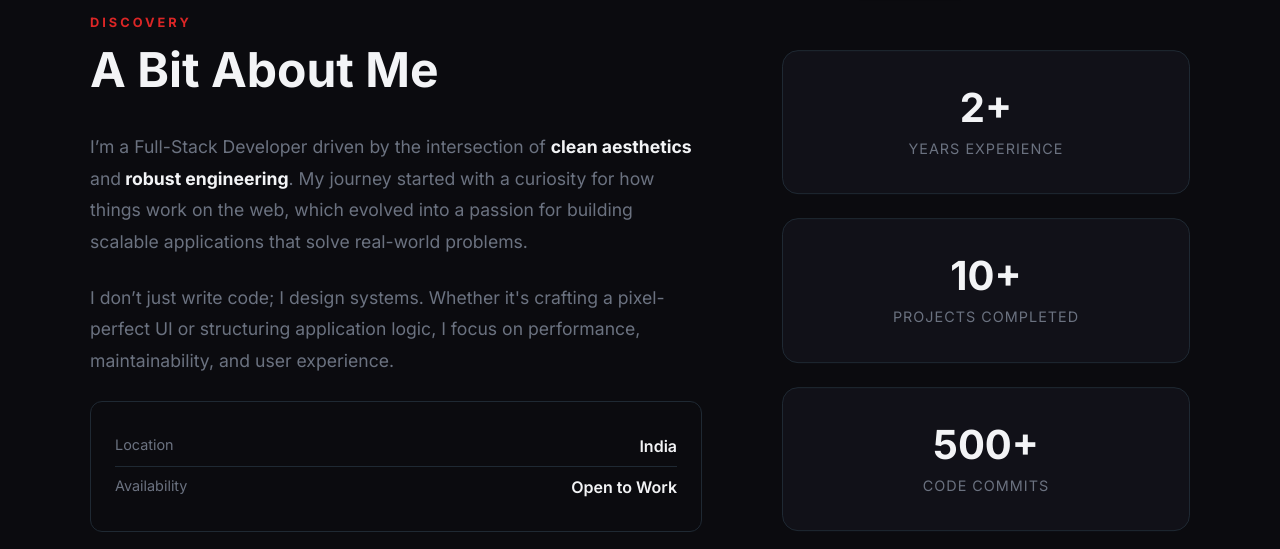
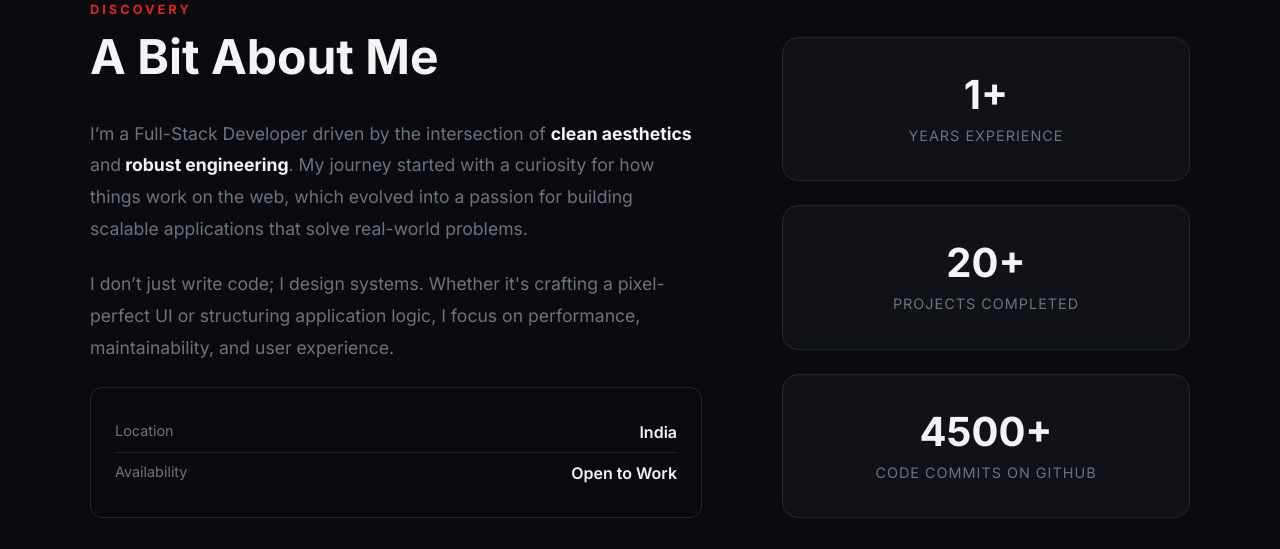
Before and after one commit to Santhosh-Kumar-2004/santhosh.dev-portfolio-site, a React (Vite) app: page / in a window 1280 px wide. Shown: the part 845-1394 px from the top of the page. Built offline with nearby package versions, Linux system fonts and the light colour scheme.

Commit message:
Updated some of the file css

```diff
--- a/src/App.jsx
+++ b/src/App.jsx
@@ -15,7 +15,7 @@ function App() {
       <Background />
       <DraggableID />
       <ScrollProgress />
-      <CustomCursor />
+      {/* <CustomCursor /> */}
 
 
       <Navbar />
--- a/src/components/About.jsx
+++ b/src/components/About.jsx
@@ -17,9 +17,9 @@ export default function About() {
     if (!isInView) return;
 
     const targets = {
-      experience: 2,
-      projects: 10,
-      commits: 500, // 🔥 Big personal metric
+      experience: 1,
+      projects: 20,
+      commits: 4500, // 🔥 Big personal metric
     };
 
     const duration = 1500;
@@ -108,7 +108,7 @@ export default function About() {
 
             <div className="stat-card">
               <h3>{counts.commits}+</h3>
-              <p>Code Commits</p>
+              <p>Code Commits on GitHub</p>
             </div>
           </div>
 
--- a/src/styles/CustomCursor.css
+++ b/src/styles/CustomCursor.css
@@ -1,7 +1,7 @@
 /* Hide default cursor */
-html, body, * {
+/* html, body, * {
   cursor: none !important;
-}
+} */
 
 .custom-cursor-wrapper {
   position: fixed;
@@ -76,7 +76,7 @@ html, body, * {
   .custom-cursor-wrapper {
     display: none;
   }
-  html, body, * {
+  /* html, body, * {
     cursor: auto !important;
-  }
+  } */
 }
--- a/src/styles/Hero.css
+++ b/src/styles/Hero.css
@@ -1,10 +1,11 @@
 .hero-section {
-  min-height: 95vh;
+  min-height: 65vh;
   display: flex;
   align-items: center;
   position: relative;
   overflow: hidden;
   /* padding-top: 100px; */
+  margin-top: 120px;
 }
 
 .hero-container {
```
